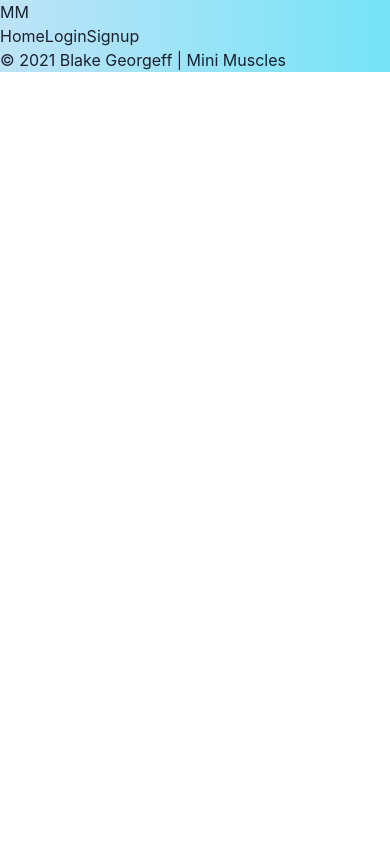
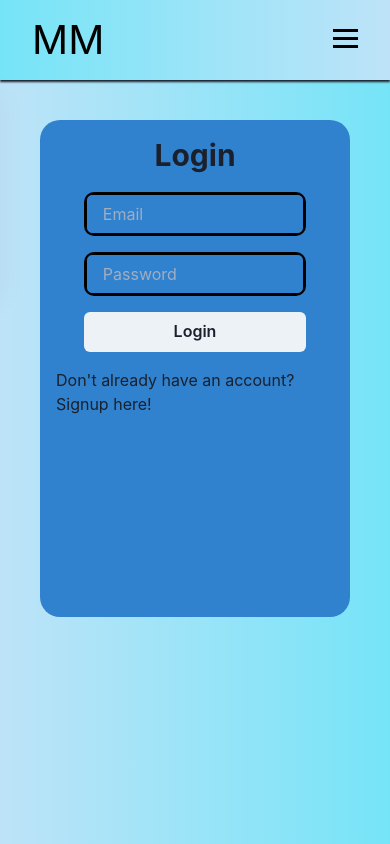
Before and after one commit to BlakeGeo/Ingredient-Meal-Man, a React (Create React App) app in the folder client/: page /login in a window 390 px wide. Shown: the top 844 px of the page. Built offline with nearby package versions, Linux system fonts and the light colour scheme.

Commit message:
login/signup pages done

```diff
--- a/client/src/App.css
+++ b/client/src/App.css
@@ -12,6 +12,7 @@ body {
 
 header {
     position: fixed;
+    background: linear-gradient(to left, #BEE3F8, #76E4F7);
     width: 100%;
     min-height: 80px;
     max-height: 1000px;
@@ -21,10 +22,11 @@ header {
 
   header div {
     display: inline-flex;
-    padding: 1rem 0 1rem 2rem;
-    color: white;
+    padding: 10px 0 10px 2rem;
+    color: black;
     font-size: 40px;
     height: 80px;
+    margin: auto;
 
   }
 
@@ -38,11 +40,11 @@ header {
 
   #link-navbar {
     font-size: 20px;
-    color: white;
+    color: black;
     width: 50%;
     margin: auto;
     text-decoration: none;
-    padding: 1rem;
+    padding: 10px;
   }
 
   .hamburger {
@@ -56,5 +58,62 @@ header {
     margin: 5px auto;
     -webkit-transition: all 0.3s ease-in-out;
     transition: all 0.3s ease-in-out;
-    background-color: white;
+    background-color: black;
 }
+
+footer {
+  background: linear-gradient(to right, #BEE3F8, #76E4F7);
+  position: absolute;
+  bottom: 0;
+  width: 100%;
+  height: 2.5rem;
+}
+
+footer h3 {
+  margin: auto;
+  text-align: center;
+  opacity: 0.3;
+}
+
+@media  screen and (max-width: 480px) {
+	#navBar {
+		position: fixed;
+        left: -100%;
+        flex-direction: column;
+        background: linear-gradient(to right, #4299E1, #2C5282);
+        width: 100%;
+        height: 25vh;
+        text-align: center;
+        transition: 0.3s;
+        box-shadow:
+            0 10px 27px rgba(0, 0, 0, 0.05);
+	}
+
+	#navBar.active {
+		left: 0;
+	}
+
+	#link-navbar {
+		padding: 0rem;
+	}
+
+	.hamburger {
+		display: block;
+		cursor: pointer;
+        float: right;
+        padding-right: 2rem;
+        padding-top: 1.5rem;
+	}
+
+	.hamburger.active .bar:nth-child(2) {
+        opacity: 0;
+    }
+
+    .hamburger.active .bar:nth-child(1) {
+        transform: translateY(8px) rotate(45deg);
+    }
+
+    .hamburger.active .bar:nth-child(3) {
+        transform: translateY(-8px) rotate(-45deg);
+    }
+}
--- a/client/src/App.js
+++ b/client/src/App.js
@@ -1,5 +1,4 @@
 import React from "react";
-import { Box } from '@chakra-ui/react';
 import { BrowserRouter as Router, Switch, Route } from 'react-router-dom';
 import { ApolloProvider, ApolloClient, InMemoryCache, createHttpLink } from '@apollo/client';
 import { setContext } from '@apollo/client/link/context';
@@ -7,7 +6,10 @@ import { setContext } from '@apollo/client/link/context';
 import Navbar from './components/Navbar';
 import Footer from './components/Footer';
 import Home from './pages/Home';
-import Profile from './pages/Profile';
+import Login from './pages/Login';
+import Signup from './pages/Signup';
+
+// import Profile from './pages/Profile';
 
 // Construct our main GraphQL API endpoint
 const httpLink = createHttpLink({
@@ -38,14 +40,15 @@ function App() {
   return (
     <ApolloProvider client={client}>
       <Router>
-        <Box w="100%" bgGradient="linear(to-r, blue.100, cyan.300)">
           <Navbar />
           <Switch>
             <Route exact path='/' component={Home} />
-            <Route exact path='/profile' component={Profile} />
+            <Route exact path='/login' component={Login} />
+            <Route exact path='/signup' component={Signup} />
+
+            {/* <Route exact path='/profile' component={Profile} /> */}
           </Switch>
           <Footer />
-        </Box>
       </Router>
     </ApolloProvider>
 
--- a/client/src/components/Navbar.js
+++ b/client/src/components/Navbar.js
@@ -29,7 +29,7 @@ export default function Navbar() {
   return (
     <header>
       <div>MM</div>
-      <div id="navBar" className="mdl-navigation">
+      <div id="navBar">
         {/* if user is logged in, show profile, logout */}
         {Auth.loggedIn() ? (
             <>
--- a/client/src/index.js
+++ b/client/src/index.js
@@ -1,6 +1,6 @@
 import React from 'react';
 import ReactDOM from 'react-dom';
-import './index.css';
+import './App.css';
 import App from './App';
 import { ChakraProvider } from '@chakra-ui/react';
 
--- a/client/src/pages/Home.js
+++ b/client/src/pages/Home.js
@@ -0,0 +1,25 @@
+import React, {useState, useEffect } from 'react';
+import { Box, Heading, Flex, VStack, HStack, Text, FormControl, Input, Button } from '@chakra-ui/react'
+
+export default function Home() {
+    return (
+    <Box w='100%' px={4} py={20} bgGradient="linear(to-r, blue.100, cyan.300)">
+        <Flex h='100vh' py={4}>
+            <VStack w='full' h='full' p={4} spacing={10}>
+                <Heading textAlign='center'>Welcome to Mini Muscles</Heading>
+                <VStack spacing={3}>
+                    <Text>Our mission here at Mini Muscles is to provide easy access to healthy meals for children.</Text>
+                    <Text>Start by searching our meals below, and once logged in you will be able to save your favourite meals.</Text>
+                </VStack>
+                <HStack w='full'>
+                    <FormControl borderColor='black' borderWidth={2} borderRadius={10} w='80%'>
+                        <Input placeholder='Search recipes...'/>
+                    </FormControl>
+                    <Button size='md' w='20%'>Search</Button>
+                </HStack>
+            </VStack>
+        </Flex>
+    </Box>
+
+    );
+}
--- /dev/null
+++ b/client/src/pages/Login.js
@@ -0,0 +1,23 @@
+import React from 'react';
+import { Box, Flex, FormControl, Input, VStack, Heading, Button, Link } from '@chakra-ui/react';
+
+export default function Login() {
+    return (
+        <Box w='100%' px={10} py={20} bgGradient="linear(to-r, blue.100, cyan.300)" >
+            <Flex h='100vh' py={10}>
+                <VStack w='full' spacing={4} bg='blue.500' h='65%' p={4} borderRadius={20}>
+                    <Heading>Login</Heading>
+                    <FormControl borderColor='black' borderWidth={2} borderRadius={10} w='80%'>
+                        <Input type='email' placeholder='Email'/>
+                    </FormControl>
+                    <FormControl borderColor='black' borderWidth={2} borderRadius={10} w='80%'>
+                        <Input type='password' placeholder='Password'/>
+                    </FormControl>
+                    <Button size='md' w='80%' >Login</Button>
+                    <Link href='/signup'>Don't already have an account? Signup here!</Link>
+                </VStack>
+            </Flex>
+        </Box>
+
+    );
+}
--- /dev/null
+++ b/client/src/pages/Signup.js
@@ -0,0 +1,26 @@
+import React from 'react';
+import { Box, Flex, FormControl, Input, VStack, Heading, Button, Link } from '@chakra-ui/react';
+
+export default function Login() {
+    return (
+        <Box w='100%' px={10} py={20} bgGradient="linear(to-r, blue.100, cyan.300)" >
+            <Flex h='100vh' py={10}>
+                <VStack w='full' spacing={4} bg='blue.500' h='75%' p={4} borderRadius={20}>
+                    <Heading>Signup</Heading>
+                    <FormControl borderColor='black' borderWidth={2} borderRadius={10} w='80%'>
+                        <Input placeholder='Username'/>
+                    </FormControl>
+                    <FormControl borderColor='black' borderWidth={2} borderRadius={10} w='80%'>
+                        <Input type='email' placeholder='Email'/>
+                    </FormControl>
+                    <FormControl borderColor='black' borderWidth={2} borderRadius={10} w='80%'>
+                        <Input type='password' placeholder='Password'/>
+                    </FormControl>
+                    <Button size='md' w='80%' >Login</Button>
+                    <Link href='/login'>Already have an account? Login here!</Link>
+                </VStack>
+            </Flex>
+        </Box>
+
+    );
+}
```
